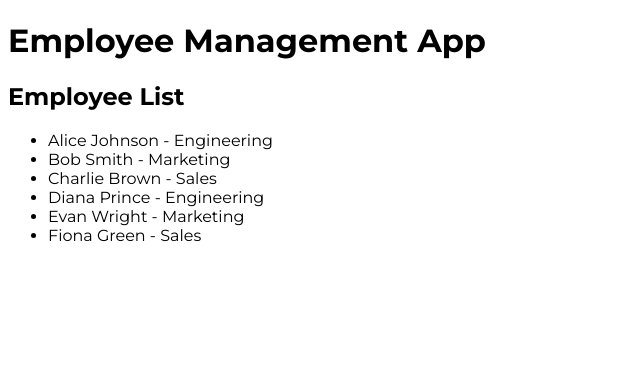
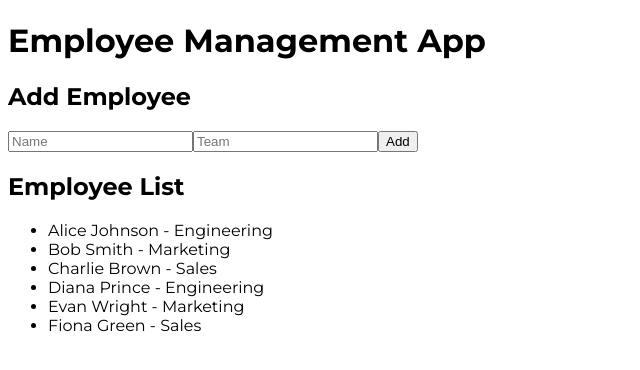
Before and after one commit to SinghAstra/UnderstandX, a React (Create React App) app in the folder client/: page / in a window 1280 px wide. Shown: the top 370 px of the page, without its empty margins (0-640 px from the left). Built offline with nearby package versions, Linux system fonts and the light colour scheme; a web font is replaced by a local one.

Commit message:
Add Employees

```diff
--- a/client/src/App.js
+++ b/client/src/App.js
@@ -1,13 +1,19 @@
 import { useState } from "react";
+import AddEmployee from "./components/AddEmployee";
 import EmployeeList from "./components/EmployeeList";
 import employeeData from "./data/employeeData";
 
 function App() {
   const [employees, setEmployees] = useState(employeeData);
 
+  const addEmployee = (employee) => {
+    setEmployees([{ ...employee, id: employees.length + 1 }, ...employees]);
+  };
+
   return (
     <div>
       <h1>Employee Management App</h1>
+      <AddEmployee onAdd={addEmployee} />
       <EmployeeList employees={employees} />
     </div>
   );
--- /dev/null
+++ b/client/src/components/AddEmployee.js
@@ -0,0 +1,38 @@
+import React, { useState } from "react";
+
+const AddEmployee = ({ onAdd }) => {
+  const [name, setName] = useState("");
+  const [team, setTeam] = useState("");
+
+  const handleSubmit = (e) => {
+    e.preventDefault();
+    if (name && team) {
+      onAdd({ name, team });
+      setName("");
+      setTeam("");
+    }
+  };
+
+  return (
+    <div>
+      <h2>Add Employee</h2>
+      <form onSubmit={handleSubmit}>
+        <input
+          type="text"
+          placeholder="Name"
+          value={name}
+          onChange={(e) => setName(e.target.value)}
+        />
+        <input
+          type="text"
+          placeholder="Team"
+          value={team}
+          onChange={(e) => setTeam(e.target.value)}
+        />
+        <button type="submit">Add</button>
+      </form>
+    </div>
+  );
+};
+
+export default AddEmployee;
```
